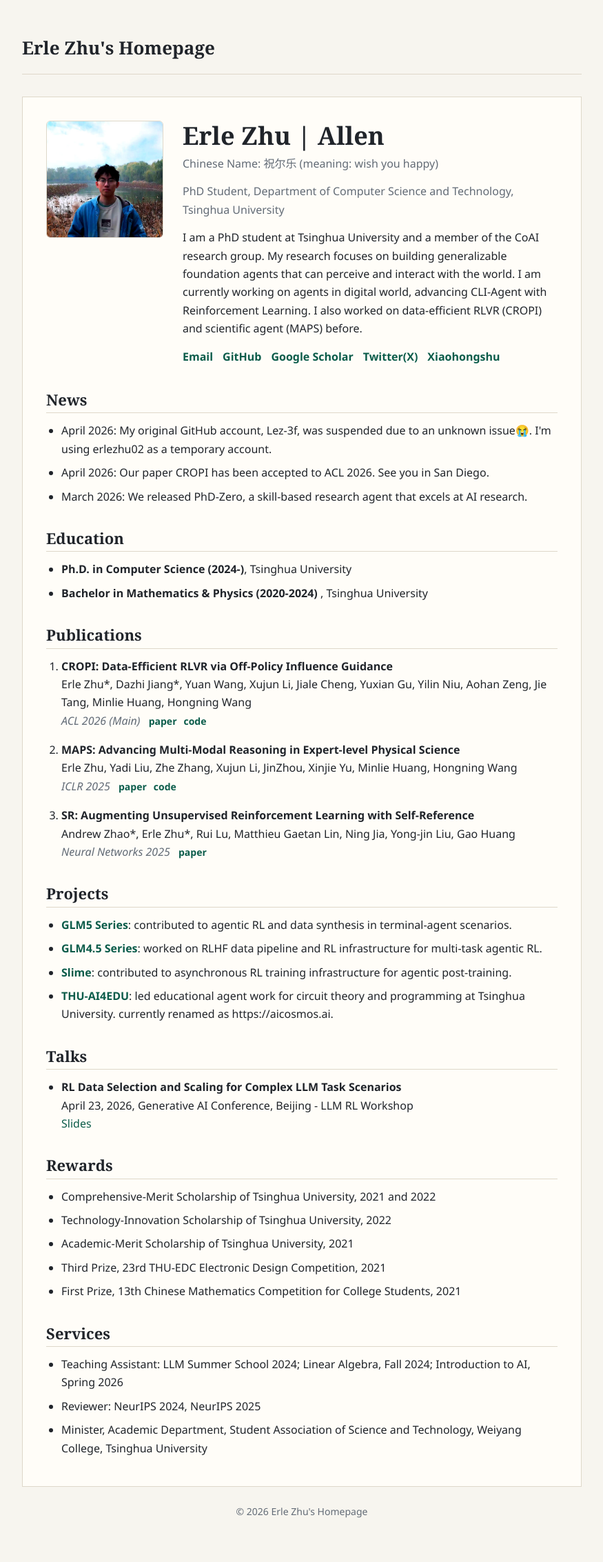
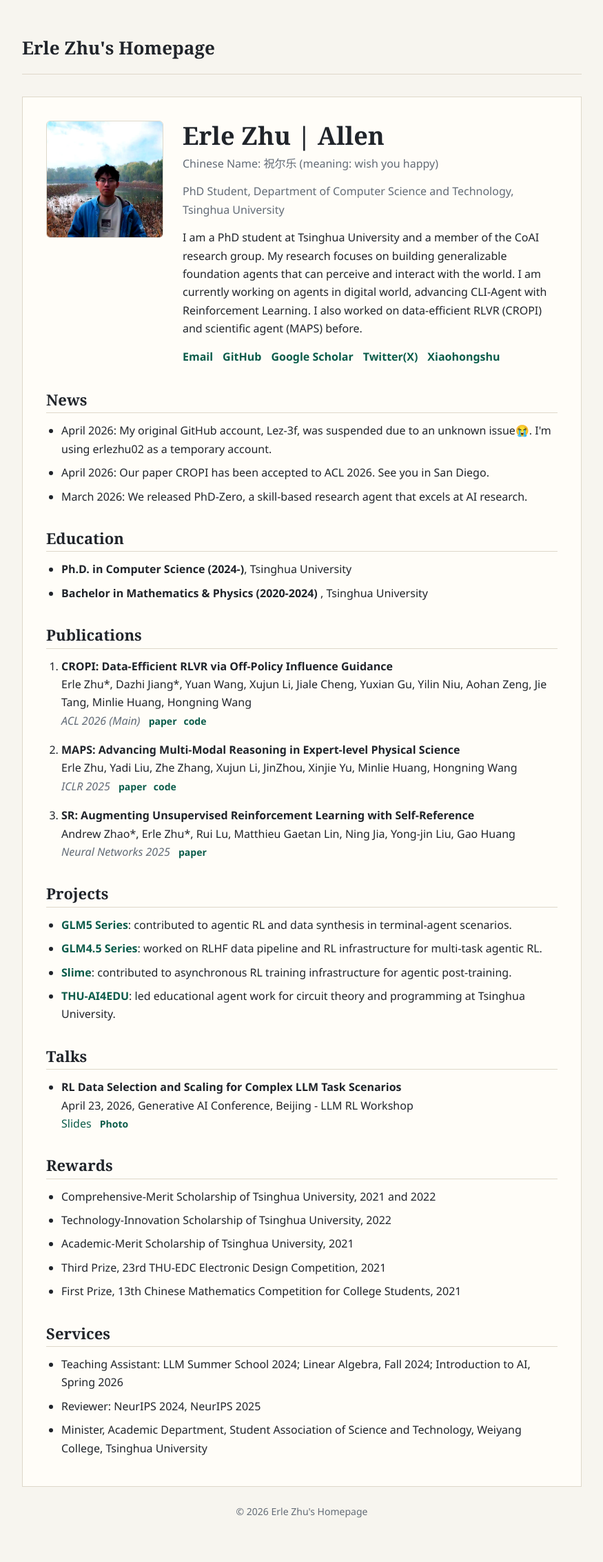
Before and after one commit to erlezhu02/erlezhu02.github.io, a Jekyll site: the page built from index.md, in a window 1280 px wide. Shown: the whole page at 69% size, without its empty margins (202-1077 px from the left). Built offline with Jekyll 4.4.1, drawn with Linux system fonts in a browser that asks for light colours.

Commit message:
Add talk photo and dark mode

```diff
--- a/assets/css/style.css
+++ b/assets/css/style.css
@@ -7,6 +7,17 @@
   --paper: #fffdf8;
   --serif: Georgia, "Times New Roman", serif;
   --sans: "Avenir Next", "Segoe UI", sans-serif;
+}
+
+@media (prefers-color-scheme: dark) {
+  :root {
+    --bg: #000000;
+    --ink: #f4f4f4;
+    --muted: #c8c8c8;
+    --line: #2c2c2c;
+    --accent: #86d1be;
+    --paper: #090909;
+  }
 }
 
 * {
@@ -114,6 +125,14 @@ h2 {
   font-weight: 600;
 }
 
+.talk-links {
+  display: inline-flex;
+  gap: 10px;
+  margin-left: 8px;
+  font-size: 14px;
+  font-weight: 600;
+}
+
 .paper-links span {
   color: var(--muted);
 }
--- a/index.md
+++ b/index.md
@@ -80,7 +80,7 @@ title: Erle Zhu's Homepage
     <li><a href="https://github.com/zai-org/GLM-5"><strong>GLM5 Series</strong></a>: contributed to agentic RL and data synthesis in terminal-agent scenarios.</li>
     <li><a href="https://github.com/zai-org/GLM-4.5"><strong>GLM4.5 Series</strong></a>: worked on RLHF data pipeline and RL infrastructure for multi-task agentic RL.</li>
     <li><a href="https://github.com/THUDM/slime"><strong>Slime</strong></a>: contributed to asynchronous RL training infrastructure for agentic post-training. </li>
-    <li><a href="https://yuketang.tsinghua.edu.cn/ai"><strong>THU-AI4EDU</strong></a>: led educational agent work for circuit theory and programming at Tsinghua University. currently renamed as https://aicosmos.ai.</li>
+    <li><a href="https://yuketang.tsinghua.edu.cn/ai"><strong>THU-AI4EDU</strong></a>: led educational agent work for circuit theory and programming at Tsinghua University.</li>
     <!-- <li><a href="https://github.com/GJCav/thuwy"><strong>WeiWeiYang</strong></a>: built backend support for email and message notification features.</li>
     <li><a href="https://github.com/Lez-3f/THU-EDC2021-BugCar"><strong>EDC-BugCar</strong></a>: contributed control algorithms; team won third prize in THU-EDC.</li> -->
   </ul>
@@ -93,6 +93,9 @@ title: Erle Zhu's Homepage
       <strong>RL Data Selection and Scaling for Complex LLM Task Scenarios</strong><br>
       April 23, 2026, Generative AI Conference, Beijing - LLM RL Workshop<br>
       <a href="{{ '/assets/talks/260422-zxx-genai-rl-data-slides.pptx' | relative_url }}">Slides</a>
+      <span class="talk-links">
+        <a href="{{ '/assets/talks/260422-genai-conf-talk-photo.JPG' | relative_url }}">Photo</a>
+      </span>
     </li>
   </ul>
 </section>
```
Also changed, not shown: 1 other file.
